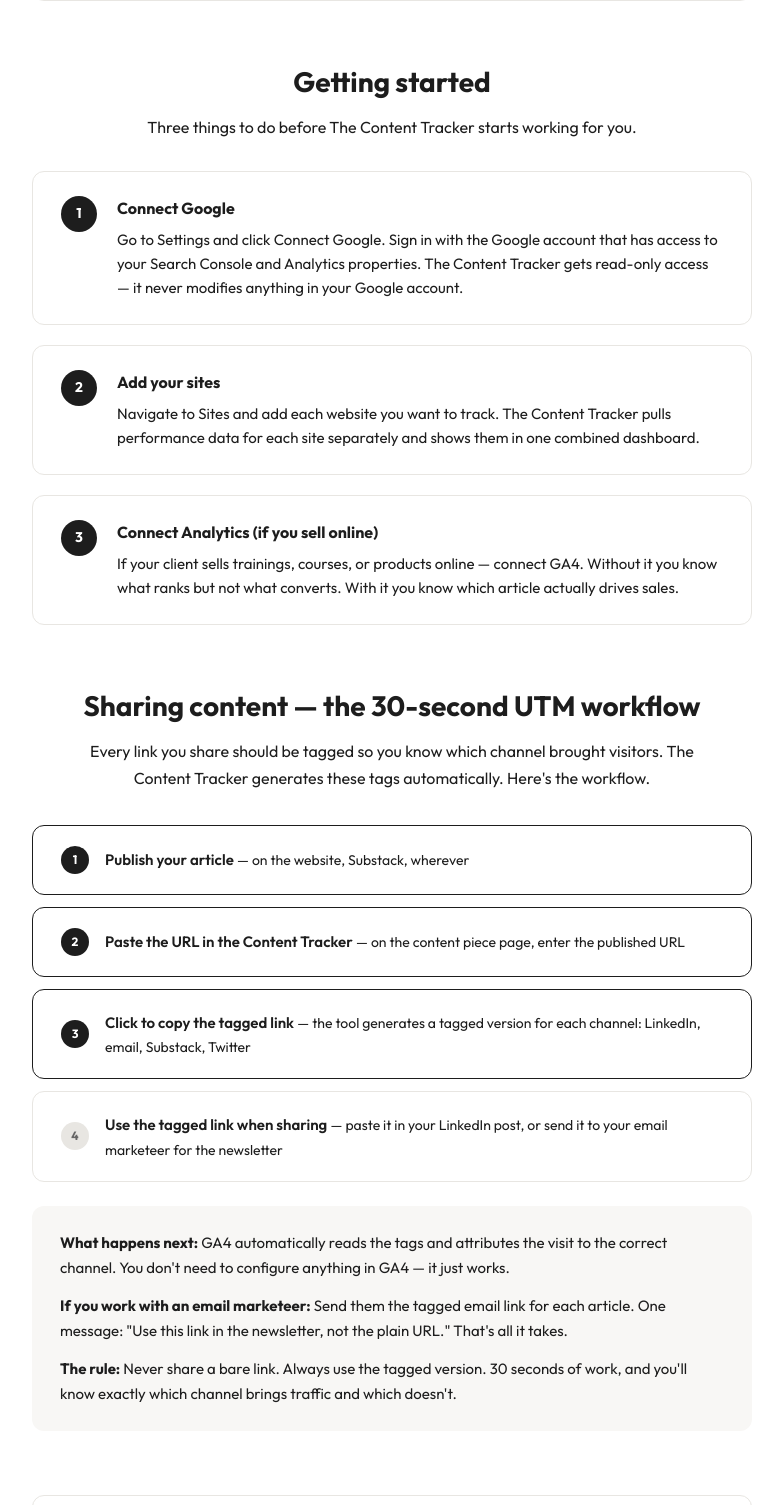
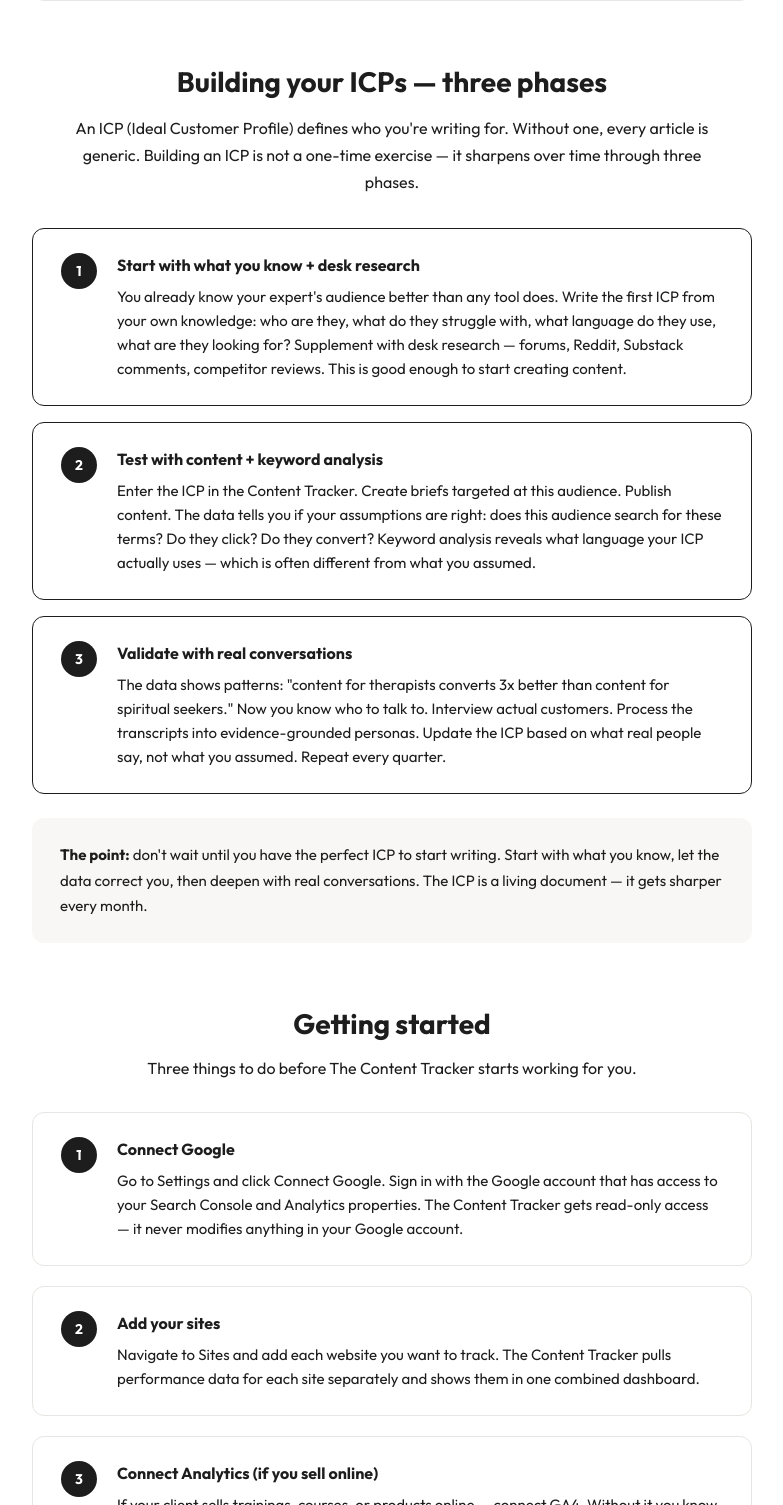
Before and after one commit to SuperStoriesAmsterdam/ContentTracker, a Flask app: page /how in a window 1280 px wide. Shown: the part 4995-6500 px from the top of the page, without its empty margins (248-1031 px from the left). Run offline with Flask 3, Linux system fonts and the light colour scheme; some libraries are stand-ins or nearby versions.

Commit message:
Add ICP creation three-phase guide to HOW page
Phase 1: Start with what you know + desk research
Phase 2: Test with content + keyword analysis
Phase 3: Validate with real conversations

Co-Authored-By: Claude Opus 4.6 (1M context) <noreply@anthropic.com>

```diff
--- a/templates/manual.html
+++ b/templates/manual.html
@@ -261,6 +261,50 @@
         </p>
     </div>
 
+    <!-- Building your ICPs -->
+    <div style="text-align: center; margin-bottom: 64px;">
+        <h2 style="font-size: 28px; font-weight: 700; margin-bottom: 16px;">Building your ICPs — three phases</h2>
+        <p style="font-size: 16px; color: #1d1d1d; line-height: 1.7; max-width: 640px; margin: 0 auto 32px;">
+            An ICP (Ideal Customer Profile) defines who you're writing for. Without one, every article is generic. Building an ICP is not a one-time exercise — it sharpens over time through three phases.
+        </p>
+
+        <div style="max-width: 720px; margin: 0 auto; display: flex; flex-direction: column; gap: 16px; text-align: left;">
+            <div style="border: 1px solid #1d1d1d; border-radius: 12px; padding: 24px 28px; display: flex; gap: 20px;">
+                <div style="width: 36px; height: 36px; min-width: 36px; background: #1d1d1d; border-radius: 50%; display: flex; align-items: center; justify-content: center; color: #fff; font-size: 14px; font-weight: 700;">1</div>
+                <div>
+                    <div style="font-size: 16px; font-weight: 700; margin-bottom: 8px;">Start with what you know + desk research</div>
+                    <p style="font-size: 15px; color: #1d1d1d; line-height: 1.6; margin: 0;">
+                        You already know your expert's audience better than any tool does. Write the first ICP from your own knowledge: who are they, what do they struggle with, what language do they use, what are they looking for? Supplement with desk research — forums, Reddit, Substack comments, competitor reviews. This is good enough to start creating content.
+                    </p>
+                </div>
+            </div>
+            <div style="border: 1px solid #1d1d1d; border-radius: 12px; padding: 24px 28px; display: flex; gap: 20px;">
+                <div style="width: 36px; height: 36px; min-width: 36px; background: #1d1d1d; border-radius: 50%; display: flex; align-items: center; justify-content: center; color: #fff; font-size: 14px; font-weight: 700;">2</div>
+                <div>
+                    <div style="font-size: 16px; font-weight: 700; margin-bottom: 8px;">Test with content + keyword analysis</div>
+                    <p style="font-size: 15px; color: #1d1d1d; line-height: 1.6; margin: 0;">
+                        Enter the ICP in the Content Tracker. Create briefs targeted at this audience. Publish content. The data tells you if your assumptions are right: does this audience search for these terms? Do they click? Do they convert? Keyword analysis reveals what language your ICP actually uses — which is often different from what you assumed.
+                    </p>
+                </div>
+            </div>
+            <div style="border: 1px solid #1d1d1d; border-radius: 12px; padding: 24px 28px; display: flex; gap: 20px;">
+                <div style="width: 36px; height: 36px; min-width: 36px; background: #1d1d1d; border-radius: 50%; display: flex; align-items: center; justify-content: center; color: #fff; font-size: 14px; font-weight: 700;">3</div>
+                <div>
+                    <div style="font-size: 16px; font-weight: 700; margin-bottom: 8px;">Validate with real conversations</div>
+                    <p style="font-size: 15px; color: #1d1d1d; line-height: 1.6; margin: 0;">
+                        The data shows patterns: "content for therapists converts 3x better than content for spiritual seekers." Now you know who to talk to. Interview actual customers. Process the transcripts into evidence-grounded personas. Update the ICP based on what real people say, not what you assumed. Repeat every quarter.
+                    </p>
+                </div>
+            </div>
+        </div>
+
+        <div style="max-width: 720px; margin: 24px auto 0; background: #F8F7F5; border-radius: 12px; padding: 24px 28px; text-align: left;">
+            <p style="font-size: 15px; color: #1d1d1d; line-height: 1.7; margin: 0;">
+                <strong>The point:</strong> don't wait until you have the perfect ICP to start writing. Start with what you know, let the data correct you, then deepen with real conversations. The ICP is a living document — it gets sharper every month.
+            </p>
+        </div>
+    </div>
+
     <!-- Getting started -->
     <div style="text-align: center; margin-bottom: 64px;">
         <h2 style="font-size: 28px; font-weight: 700; margin-bottom: 16px;">Getting started</h2>
```
